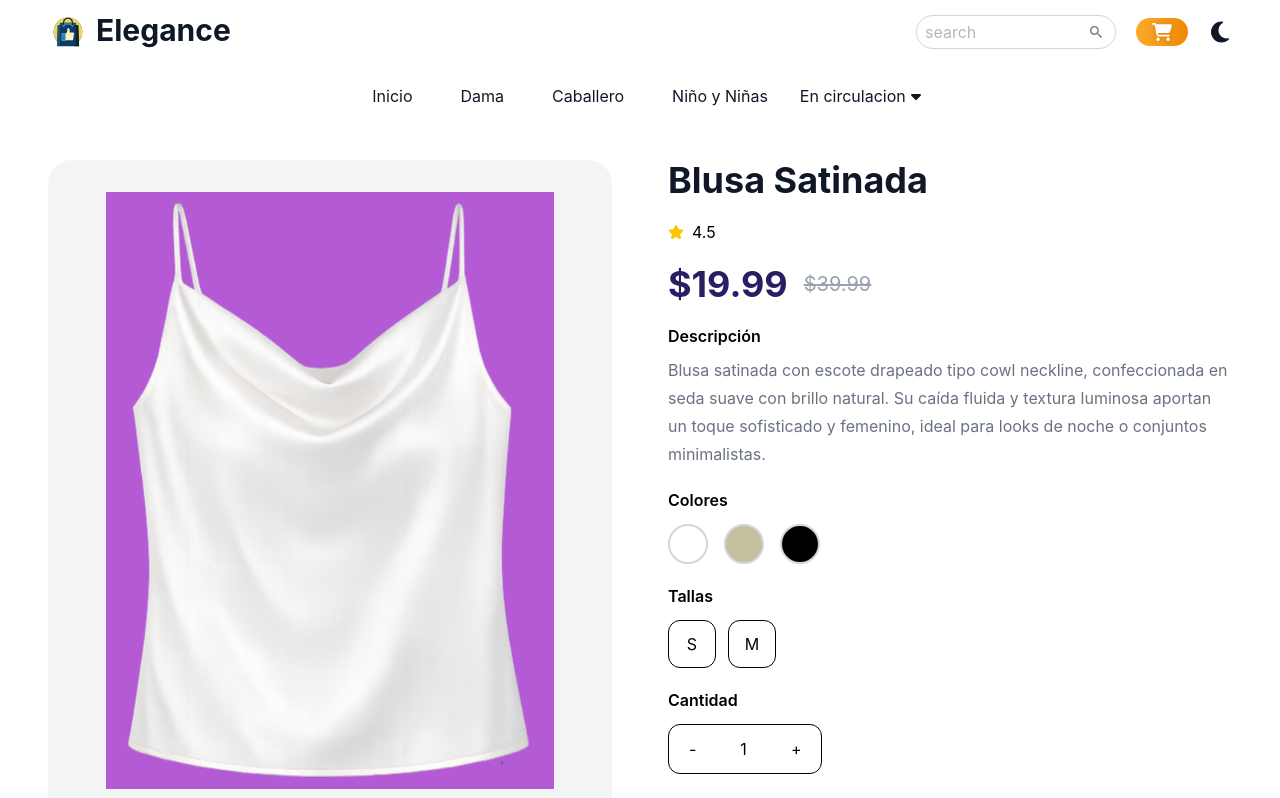
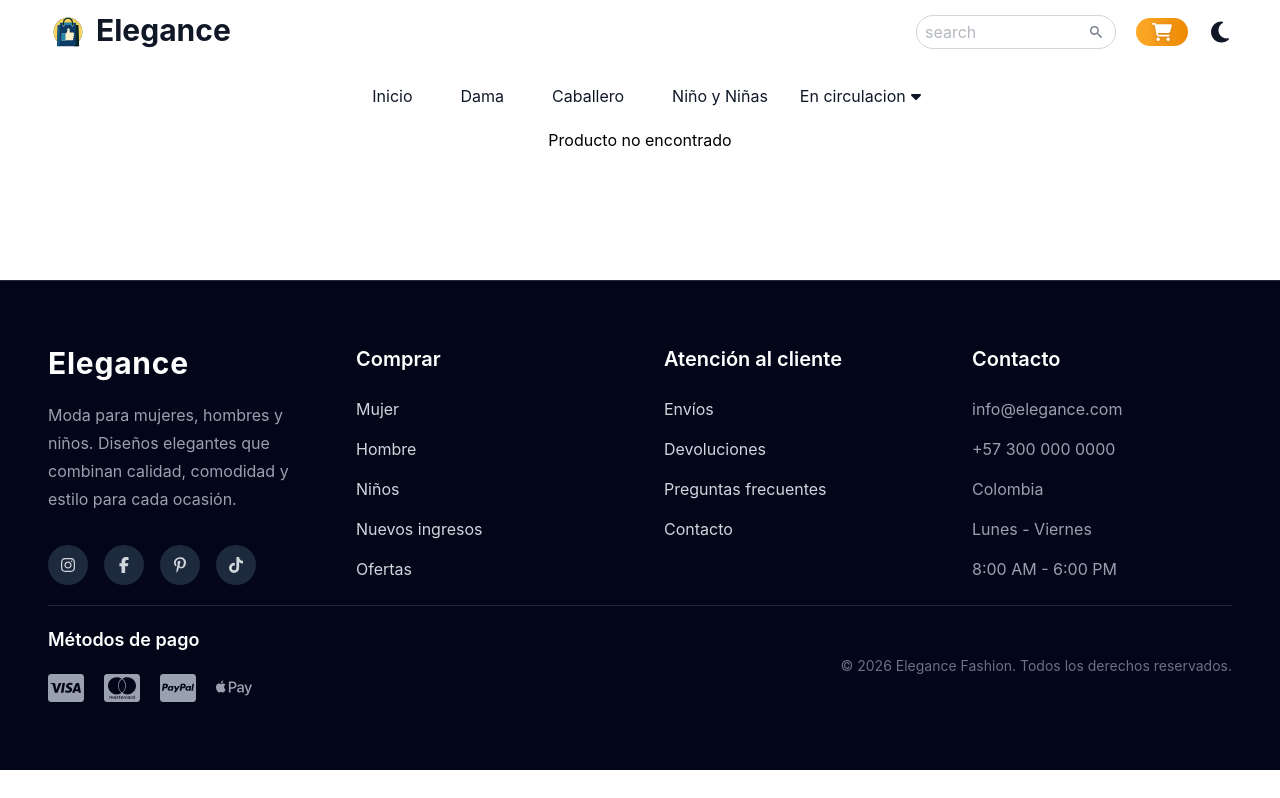
Before and after one commit to elmejorbruno/ecommerce-store, a React (Vite) app: page /product/1 in a window 1280 px wide. Shown: the top 798 px of the page. Built offline with nearby package versions, Linux system fonts and the light colour scheme.

Commit message:
Se cambio la logica que renderiza el id como numero para que renderice los nombre en le archivo ProductDetalis.jsx

```diff
--- a/src/Pages/ProductDetails.jsx
+++ b/src/Pages/ProductDetails.jsx
@@ -8,7 +8,7 @@ const ProductDetails = () => {
 
 
     const product = allDataProduct.find(
-        item => item.id === Number(id)
+        item => item.id === id
     )
 
     if (!product) {
```
